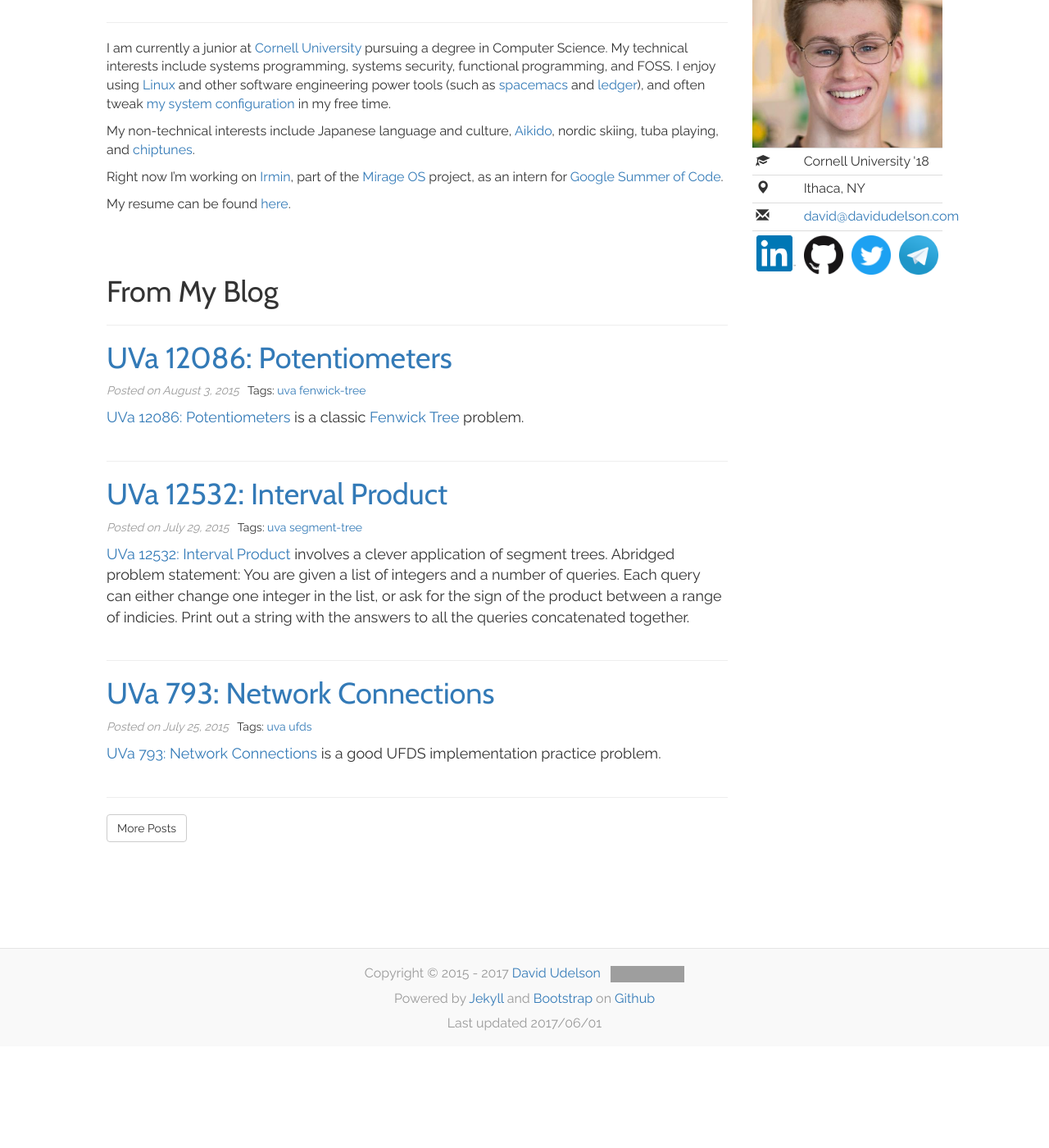
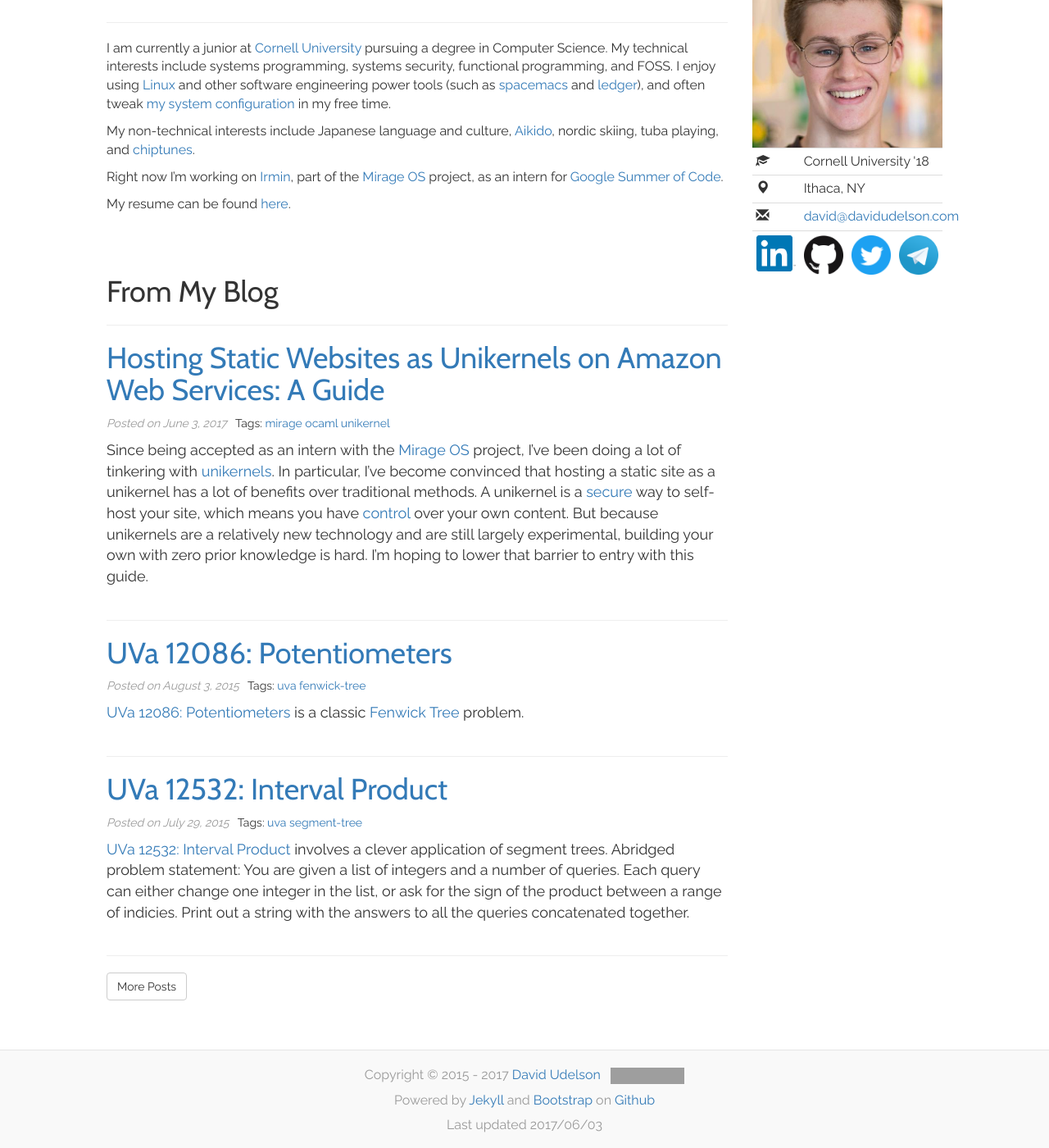
Before and after one commit to dudelson/website, a Jekyll site: the page built from index.md, in a window 1280 px wide and 1400 px high, scrolled down 124 px. Shown: the whole window at 82% size. Built offline with Jekyll 4.4.1, drawn with Linux system fonts in a browser that asks for light colours; nearby versions of some CDN libraries; some of the changed lines change nothing that is shown; grey boxes are pictures that could not be loaded.

Commit message:
New post: hosting static websites as unikernels on AWS

```diff
--- a/_includes/footer.html
+++ b/_includes/footer.html
@@ -9,5 +9,5 @@
         <a href="https://getbootstrap.com/">Bootstrap</a> on
         <a href="https://github.com/">Github</a>
     </p>
-    <p>Last updated 2017/06/01</p>
+    <p>Last updated 2017/06/03</p>
 </footer>
--- /dev/null
+++ b/_posts/2017-06-03-aws-unikernel-guide.md
@@ -0,0 +1,362 @@
+---
+title: "Hosting Static Websites as Unikernels on Amazon Web Services: A Guide"
+tags: mirage ocaml unikernel
+---
+
+Since being accepted as an intern with the [Mirage OS](http://mirage.io/)
+project, I've been doing a lot of tinkering
+with [unikernels](http://unikernel.org/). In particular, I've become convinced
+that hosting a static site as a unikernel has a lot of benefits over traditional
+methods. A unikernel is
+a [secure](https://somerandomidiot.com/blog/2014/08/11/attack-surface-area/) way
+to self-host your site, which means you
+have [control](https://somerandomidiot.com/blog/2014/08/14/my-content-is-mine/)
+over your own content. But because unikernels are a relatively new technology
+and are still largely experimental, building your own with zero prior knowledge
+is hard. I'm hoping to lower that barrier to entry with this guide.
+<!--more-->
+Here's what we'll be doing:
+
+- building a custom unikernel to serve our static site using the Mirage OS
+  libraries and build tool
+- fetching a TLS certificate for our domain using [Let's Encrypt](https://letsencrypt.org/)
+- deploying our shiny new unikernel and certificate to [Amazon Web Services](https://aws.amazon.com/)
+
+In case I made it sound like a cakewalk just now, a word of caution: the
+unikernel ecosystem is still pretty immature, and there's a pretty high chance
+that what worked for me is going to require some small tweaks on your part. If
+you're afraid of getting your hands dirty, you might want to wait until the
+tooling matures a bit before attempting this. This guide will work best for you
+if you:
+
+- use some type of *nix. AFAIK this guide should be
+  easily followable for all linux and BSD users. I am less sure about OSX users.
+  Windows users: Godspeed.
+- want to host a static website. If you are looking to host some other,
+  non-static type of site, or are interested in unikernels for some other reason
+  entirely, you will probably still be able to make use of the later parts of
+  this guide (where we deploy the unikernel to AWS). However, the unikernel code
+  will look significantly different, and for that part you're on your own.
+- already have a custom domain for your site. I will not cover how to purchase
+  and configure a domain name.
+
+One more thing: most software guides install all needed dependencies in the
+first step, but since some of the tools we'll be using are kind of fragile,
+we're going to install them one at a time, verifying that they work as expected
+at each step. That way, if you need to do some tinkering to get things right at
+any point, you can continue to follow the guide afterwards. But for the
+brave/impatient, here's our dependency list:
+
+- Mirage OS, which requires OCaml
+- [certbot](https://certbot.eff.org/) (if you don't have a TLS cert for your domain but want one)
+- An AWS account (free tier will suffice)
+- The AWS CLI
+- [ec2-unikernel](https://github.com/GaloisInc/ec2-unikernel), which requires Haskell
+
+Let's dive in!
+
+### 1. Install Mirage OS
+First, we're going to build a unikernel that we can run and test locally. We
+will be using the Mirage OS libraries and build tool to build our unikernels.
+With Mirage, unikernels are written in OCaml, but as long as you're okay using
+my unikernel code, you don't have to know any OCaml to follow this guide. If
+you are completely new to unikernels, know that there are [other systems](http://unikernel.org/projects/) that you
+can use to do this. However, I have no idea if unikernels build using other
+systems will run on AWS, so I suggest you stick to Mirage for now. Follow the
+[install instructions](https://mirage.io/wiki/install) to install OCaml, OPAM,
+and Mirage, then run these commands to test your installation:
+
+    $ git clone https://github.com/mirage/mirage-skeleton
+    $ cd mirage-skeleton/tutorial/hello
+    $ mirage configure -t unix
+    $ make depend
+    $ make
+    $ ./hello
+    2017-06-02 19:47:56 -04:00: INF [application] hello
+    2017-06-02 19:47:57 -04:00: INF [application] hello
+    2017-06-02 19:47:58 -04:00: INF [application] hello
+    2017-06-02 19:47:59 -04:00: INF [application] hello
+
+If you get output similar to above, then your installation works! If not, you
+can always pop into the #mirage channel on IRC for help troubleshooting your installation.
+
+### 2. Compile a unikernel for your static site
+Now that we have Mirage installed, we can build a unikernel for our static site!
+Our unikernel is composed of two OCaml source files, `config.ml` and
+`dispatch.ml`, which can be found [here](). These files are nearly identical to
+the ones in `mirage-skeleton/applications/static_website_tls/`, except I've
+tweaked them a bit to handle URLs with a trailing slash.
+Let's say the static site you want to serve
+is located at `~/mysite/content`. Save the OCaml files as `~/mysite/config.ml`
+and `~/mysite/dispatch.ml`, respectively, then edit line 5 of `config.ml` to
+point to `~/mysite/content`. You also need to copy the directory
+`mirage-skeleton/applications/static_website_tls/tls` to `~/mysite/tls`. Because
+our unikernel is configured to automatically redirect HTTP requests to HTTPS, it
+needs some type of TLS certificate to build and run correctly. For now we're
+going to use the self-signed ones included with the mirage static site example,
+but in the next step we'll grab a real TLS certificate for our domain using
+Let's Encrypt. If you just want a HTTP-only server, you are free to modify the
+code yourself, but you should really be using TLS! With the certificate copied,
+now run:
+
+    $ cd ~/mysite
+    $ mirage configure -t unix --net=socket --http=8080 --https=4433
+    $ make depend && make
+    $ ./https
+    2017-06-02 20:04:47 -04:00: INF [tcpip-stack-socket] Manager: connect
+    2017-06-02 20:04:47 -04:00: INF [tcpip-stack-socket] Manager: configuring
+    2017-06-02 20:04:47 -04:00: INF [https] listening on 4433/TCP
+    2017-06-02 20:04:47 -04:00: INF [http] listening on 8080/TCP
+
+These commands should generate a lot of output, the last of which is displayed
+above. You should now be able to open `http://localhost:8080` in your browser,
+which will redirect you to `https://localhost:4433` and then block you from
+viewing that because the TLS certificate we supplied isn't trustworthy. Because
+we're trying to verify locally that our site works as expected, this time I
+recommend overriding the block so you can view your site (in Firefox click
+"Advanced > Add Exception"). Once you've verified that your site works as
+expected, you're (almost) ready to upload your site to AWS.
+
+### 3. Fetch a TLS certificate for your domain using Let's Encrypt
+Because we're using a self-signed TLS certificate right now, all browsers will
+prevent their users from visiting our site as a security precaution. In order to
+actually serve our website over HTTPS, we need a real, trustworthy certificate.
+This used to mean paying a certificate authority money, but since last year the
+Let's Encrypt project has been giving them away for free. If you were already
+self-hosting your site over HTTPS and thus already have a TLS certificate for
+your domain, just copy it to `~/mysite/tls` and you can skip this step.
+Otherwise, go ahead and follow the instructions for your distro on
+the [certbot](https://certbot.eff.org/) website to download certbot. Select
+"None of the above" for the "Software" option. Once you have certbot installed,
+there are a couple of ways you can go about actually getting your certificate.
+If you are migrating to a unikernel from a self-hosted server, your simplest
+option is probably to install certbot on the server and use `certbot certonly
+--manual --preferred-challenges http`, which will establish your ownership over
+your domain by having your enter commands on the server. If, however, you are migrating from
+something like wordpress or github pages (my case) where you don't have control
+of the server, you'll have to run `certbot certonly --manual
+--preferred-challenges dns`, which establishes your ownership over your domain
+by having you set certain DNS records. Note that both methods will record the IP
+of the machine you requested the certificate from, which in the `dns` case might
+be different from the IP you plan to host the unikernel from. If you do not want
+the IP of your development machine recorded and associated with the certificate,
+one thing you could do (probably, I haven't tested it) is boot up a linux
+instance on AWS, associate it with the amazon elastic IP you plan to use for
+your unikernel, point your DNS records at the elastic IP, install a conventional
+webserver and certbot on the instance, copy over your static site files and
+serve the site, and then use `certbot certonly --manual --preferred-challenges
+http` to get your cert. Your choice! In any case, make sure you set
+`--config-dir`, `--work-dir`, and `--logs-dir` to writeable paths so that you
+don't have to run the script as root, and `-d example.com` to specify the
+domains you want certificates for. See the
+[certbot manual](https://certbot.eff.org/docs/using.html#getting-certificates-and-choosing-plugins)
+if you are unsure or would like more information. So, to summarize, in my case I
+ran:
+
+    $ certbot certonly -d davidudelson.com -d www.davidudelson.com --manual --preferred-challenges dns --config-dir ~/letsencrypt --work-dir ~/letsencrypt --logs-dir ~/letsencrypt
+
+to generate my certificate. Once you have yours, copy over the appropriate
+files:
+
+    $ cp ~/letsencrypt/live/example.com/privkey.pem ~/mysite/tls/server.key
+    $ cp ~/letsencrypt/live/example.com/cert.pem ~/mysite/tls/server.pem
+    $ cp ~/letsencrypt/live/example.com/chain.pem ~/mysite/tls/ca-roots.crt
+
+Now you have a real TLS certificate to use with your unikernel!
+
+### 4. Install ec2-unikernel
+Next we are going to install
+the [ec2-unikernel][https://github.com/GaloisInc/ec2-unikernel] tool,
+which automates the process
+of uploading and installing unikernels to EC2 as Amazon Machine Images (AMIs).
+You need to have [Haskell](https://www.haskell.org/downloads#stack) and
+[Stack](https://docs.haskellstack.org/en/stable/install_and_upgrade/) installed
+in order to build and run the tool, so install those first if you don't have them
+already. Next, run:
+
+    $ git clone https://github.com/GaloisInc/ec2-unikernel
+    $ cd ec2-unikernel
+    $ stack init
+
+Now normally we would run `stack build --install-ghc` to build the tool, but unfortunately at
+the time of writing, this package is a little bit broken, and it doesn't compile
+with the default settings. If you're reading this at least a few weeks after the
+time of writing, try a `stack build --install-ghc` and see if it works, but if not, I'll
+demonstrate what I had to do to get it working. In essence I needed to use an
+earlier version of the `amazonka-*` set of packages, which required me to
+both choose a resolver for stack that had the
+versions of the packages I wanted and rollback the tool to an earlier version:
+
+    $ git checkout 4d28b4c
+    $ stack config set resolver "lts-7.22"
+    $ stack build --install-ghc
+
+Once the tool builds correctly, the command `stack exec ec2-unikernel` should
+print out some error message. It fails because we haven't set up AWS yet, which
+is what we're gonna do next!
+
+### 5. Setup AWS
+
+There's a couple things we need to do on AWS to allow ec2-unikernel to upload
+our unikernels correctly:
+
+- Generate an AWS credential keypair
+- Install and configure the AWS CLI
+- Make an S3 bucket for our unikernels
+- Create the "vmimport" role
+- Create a security group for our unikernels
+
+We'll need to generate the keypair using the AWS web interface, but once we've
+done that, the rest can be done from the command line thanks to the AWS
+CLI. Of course, all of this assumes that you have an AWS account, so create one
+first if you don't already have one. AWS has a free tier that gives access to S3
+and the least powerful instances on EC2 for one year. That is, you get a free
+year of unikernels!
+
+##### Generate an AWS credential keypair
+After your account is set up, log in to the control panel
+and click on your name in the top-righthand corner followed by "My Security
+Credentials". Amazon will prompt you to create an IAM user; I didn't bother.
+Click on "Access Keys" > "Create New Access Key" and you'll be shown a dialogue
+box with your access and private keys. **Do not close this dialogue box yet**.
+There's no way to see your secret key again once you do. We'll be giving this
+keypair to the CLI in just a minute, but if you don't want to wait you can copy
+it into a text file or something just to be safe.
+
+##### Install and configure the AWS CLI
+[Install](https://docs.aws.amazon.com/cli/latest/userguide/installing.html)the
+CLI, then run `aws configure`. Enter your AWS access and private keys from the
+previous step, then pick a default [region](https://docs.aws.amazon.com/AWSEC2/latest/UserGuide/using-regions-availability-zones.html#concepts-available-regions). AWS separates its servers into
+regions, and all the configuration we're doing is only valid for one region. So
+once you pick a region, stick to it.
+
+##### Make an S3 bucket for our unikernels
+AWS S3 is just storage. S3 storage is allocated by "bucket". The ec2-unikernel
+tool we installed before will upload our unikernel to an S3 bucket and then
+import it from the bucket into EC2. To make an S3 bucket, run:
+
+    $ aws s3 mb s3://<bucket-name>
+
+When choosing a bucket name, keep in mind that the bucket namespace is shared by
+your entire region. Make sure to pick a memorable name that's unique to you. For
+example, I named my bucket "dudelson-unikernels".
+
+##### Create the "vmimport" role
+This is something that ec2-unikernel needs to be able to import our unikernels
+from S3 into EC2. Follow the instructions [here](https://docs.aws.amazon.com/vm-import/latest/userguide/vmimport-image-import.html#vmimport-service-role) to set it up. The json files
+described in the article are located in the `ec2-unikernel/policies` directory.
+
+##### Create a security group for our unikernels
+EC2 instances are controlled by "security groups" which describe what ports
+are open for inbound and outbound network traffic on the instance. The default
+security group that is created when you launch an instance opens only port 22
+so that the instance can be accessed via SSH. In our case, we cannot access our
+static site unikernel via SSH and only want it to serve web traffic, so we're
+going to create a security group that opens only ports 80 and 443. Use the
+following command:
+
+    $ aws ec2 create-security-group --group-name "<name>" --description "<description>"
+    $ aws ec2 authorize-security-group-ingress --group-name "<name>" --protocol tcp --port 80 --cidr 0.0.0.0/0
+    $ aws ec2 authorize-security-group-ingress --group-name "<name>" --protocol tcp --port 443 --cidr 0.0.0.0/0
+
+The group `<name>` and `<description>` can both be something as simple as
+"unikernels", since you're not sharing the security group namespace with your
+entire region.
+
+### 6. Build and deploy your unikernel
+
+And now, the main attraction! We've put all the pieces in place, and now we can
+finally deploy our unikernel to AWS. But before we do so, we need to rebuild the
+unikernel for AWS's hypervisor, Xen. This looks very similar to what we did in
+step 1:
+
+    $ cd ~/mysite
+    $ mirage configure -t xen --dhcp=true
+    $ make depend && make
+
+When we build for the xen hypervisor, we need to enable DHCP so that our
+unikernel can find the default gateway provided by AWS when it's launched on
+EC2. Now we can upload it:
+
+    $ cd ~/ec2-unikernel
+    $ stack exec ec2-unikernel -- -o <aws-access-key> -w <aws-private_key> -b <bucket-name> ~/mysite/https.xen
+
+We provide ec2-unikernel with our AWS keypair and the name of the S3 bucket we
+created, which is all it needs to upload and import our unikernel as an AMI.
+This takes a while, so now would be a good time to get a drink or something.
+When that's done, the last line of output will be the ID of the new AMI. We use
+that to fire up the instance from the command line:
+
+    $ aws ec2 run-instances --image-id <image-id> --count 1 --instance-type t1.micro --security-groups "<security-group-name>"
+
+The `<image-id>` should look like "ami-ABCD1234". This should spit out a bunch
+of json about the instance. Wait about 60 seconds, then run `aws ec2 describe-instances | grep "running"`.
+If your unikernel is up,
+you should get a line of output back. If not, wait a little longer and try
+again. Once you've confirmed that your instance is up and running, use `aws ec2
+describe-instances | grep "PublicDnsName"` to find the URL that you can use to
+connect to your website. Pop that in your browser and you should get a security
+warning like we did in step 2. This is again because the TLS cert we generated
+is for our domain name, not blahblah.compute.amazonaws.com. Put this nonetheless
+means that you were able to successfully connect to your unikernel running on
+AWS!
+
+### 7. Assign an elastic IP and configure DNS
+
+AWS elastic IPs allow you to allocate a public IPv4 address that you can assign
+to a running EC2 instance. As in the previous step when we didn't have an EIP
+yet, the instance is given a public IP anyway, but it's chosen from the pool of
+available IPs for your region, and once the instance is terminated, its IP is
+released back into the pool, meaning that the next instance you start will have
+a different IP. But an EIP, once allocated, belongs to you, even
+if you terminate one instance and start another. This means you can point the
+DNS records for your domain at the EIP, and whenever you build and deploy a new
+unikernel, you can reassign the EIP to point to it, keeping your domain up in a
+hassle-free way. One warning though: If you allocate an EIP and leave it idle
+(e.g. not assigned to a running instance), you're charged hourly for it. So make
+sure to deploy your new unikernel and reassign the EIP before terminating the
+old one. With all that in mind, let's allocate an EIP and assign it to our
+instance:
+
+    $ aws ec2 allocate-address --domain vpc
+    $ aws ec2 associate-address --instance-id <instance> --allocation-id <allocation>
+
+`<instance>` is the ID of the running instance, and can be found using `aws ec2
+describe-instances | grep ""`. `<allocation>` is the allocation ID output by the
+`allocation-address` command. After assigning an EIP, update the type A DNS
+records for your domain to point to the EIP, and your site is live!
+
+### 8. Maintenance
+
+As I eluded to at the beginning of the guide, one of the really nice properties
+of unikernels is every time you make a change to your site, you rebuild the
+entire software stack and upload a fresh image. This means that even if an
+attacker compromises your system through your website, the damage will be undone
+with the next image. Here are the steps you'll perform to update your site by
+deploying a new unikernel:
+
+- rebuild your static site. I'm using [jekyll](https://jekyllrb.com/) for this, so for me that's `bundle
+  exec jekyll build`.
+- rebuild your unikernel
+
+    $ cd ~/mysite
+    $ mirage configure -t unix --net=socket --http=8080 --https=4433 # test build; OR
+    $ mirage configure -t xen --dhcp=true                            # production build
+    $ make depend && make
+
+- upload your unikernel to EC2
+
+    $ cd ~/ec2-unikernel
+    $ stack exec ec2-unikernel -- -o <aws-access-key> -w <aws-private-key> -b <bucket-name>
+
+- launch the unikernel, reallocate the EIP, and terminate the old unikernel
+
+    $ aws ec2 describe-instances | grep "InstanceId" # get the old image ID
+    $ aws ec2 run-instances --image-id <image-id> --count 1 --instance-type t1.micro --security-groups "<security-group-name>" | grep "InstanceId" # get the new image ID
+    $ aws ec2 associate-address --instance-id <new-instance> --allocation-id <allocation>
+    $ aws ec2 terminate-instances --instance-ids <old-instance>
+
+Of course I've [scripted]() this entire process from stem to stern.
+
+And that's it! Go enjoy your new-and-improved unikernel life, tell your friends,
+and maybe write me a build tool that will make this easier.
```
